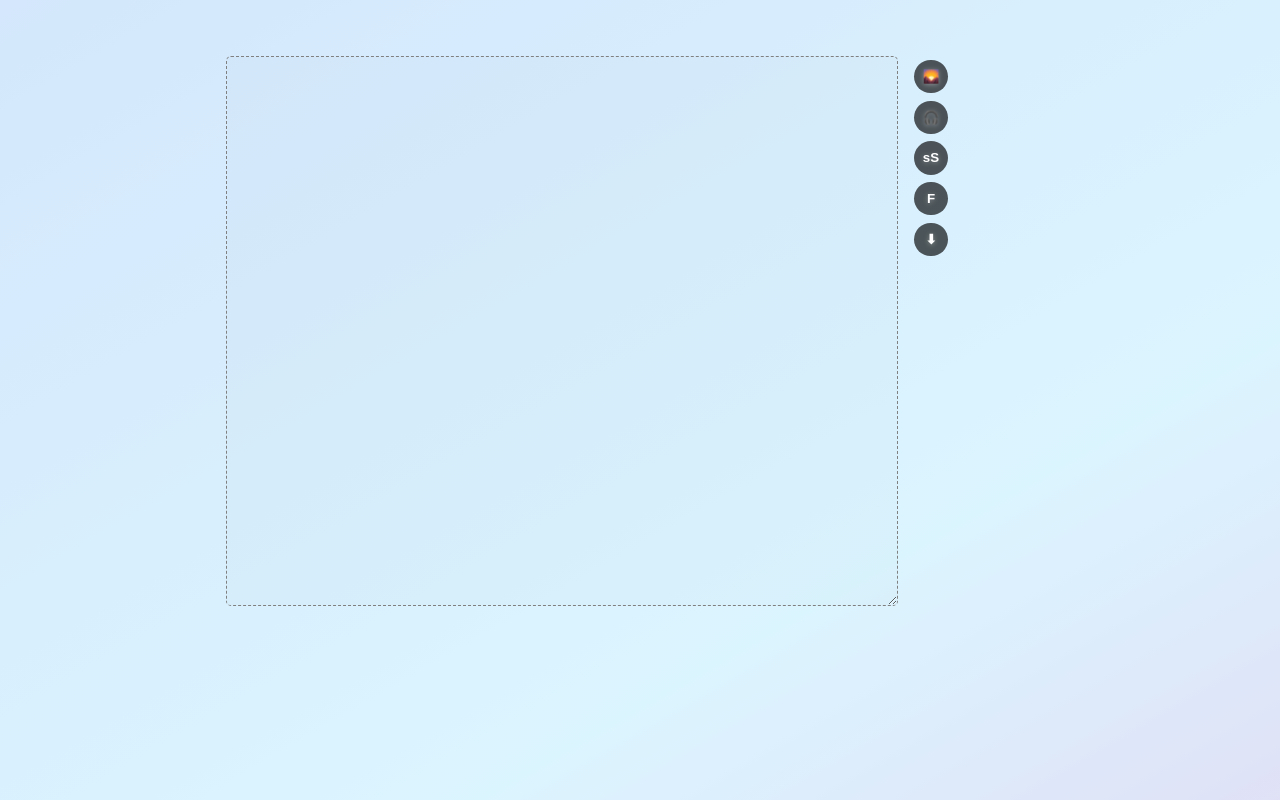
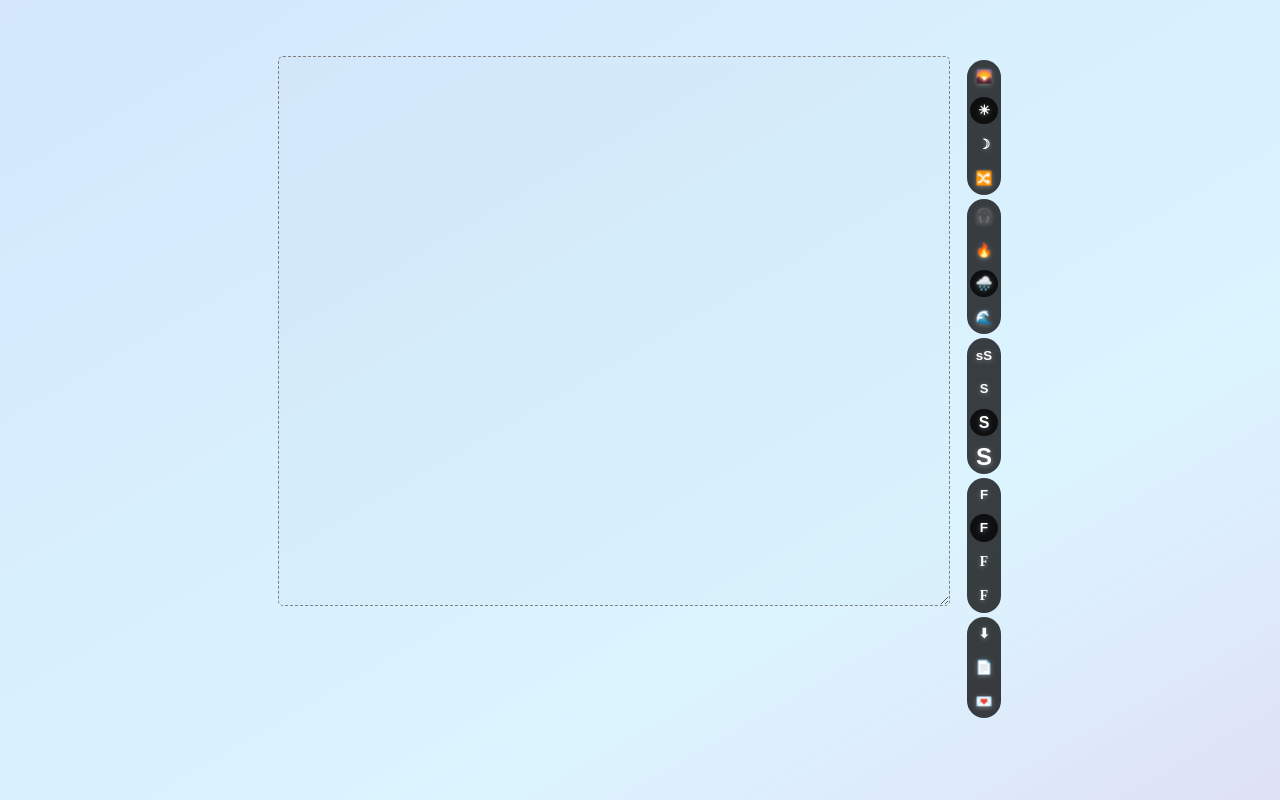
Before and after one commit to reinhardt021/firefly-next, a Next.js app in the folder next-app/: page / in a window 1280 px wide. Built offline with nearby package versions, Linux system fonts and the light colour scheme.

Commit message:
got the menu row looking right and also added text on hover for the menu options

```diff
--- a/next-app/components/MenuRow.jsx
+++ b/next-app/components/MenuRow.jsx
@@ -3,8 +3,10 @@ import styles from '../styles/Main.module.css'
 
 export default function MenuRow(props) {
   const [options, setOptions] = useState(props.options);
+  const rowClass = `menu__row--${props.mode}`
   const rowStyles = [
     styles['menu__row'],
+    styles[rowClass],
   ];
   const itemClass = `menu__item--${props.mode}`
   const itemStyles = [
@@ -47,6 +49,7 @@ export default function MenuRow(props) {
         return (
           <button key={index}
             className={optionStyles.join(' ')}
+            title={option.hoverTitle}
             onClick={() => updateSelected(option.id, option.handleClick)}
           >
             {option.title}
--- a/next-app/pages/index.jsx
+++ b/next-app/pages/index.jsx
@@ -36,18 +36,21 @@ export default function Main() {
     {
       id: 'f1',
       title: (<span className={styles['menu__option--sans-serif']}>F</span>),
+      hoverTitle: 'Sans Serif Font',
       selected: true,
       handleClick: () => setTextFamily(T_SANS),
     },
     {
       id: 'f2',
       title: (<span className={styles['menu__option--serif']}>F</span>),
+      hoverTitle: 'Serif Font',
       selected: false,
       handleClick: () => setTextFamily(T_SERIF),
     },
     {
       id: 'f3',
       title: (<span className={styles['menu__option--script']}>F</span>),
+      hoverTitle: 'Script Font',
       selected: false,
       handleClick: () => setTextFamily(T_SCRIPT),
     },
@@ -57,18 +60,21 @@ export default function Main() {
     {
       id: 's1',
       title: (<span className={styles['menu__option--small']}>S</span>),
+      hoverTitle: 'Small Font Size',
       selected: false,
       handleClick: () => setTextSize(T_SMALL),
     },
     {
       id: 's2',
       title: (<span className={styles['menu__option--medium']}>S</span>),
+      hoverTitle: 'Medium Font Size',
       selected: true,
       handleClick: () => setTextSize(T_MEDIUM),
     },
     {
       id: 's3',
       title: (<span className={styles['menu__option--large']}>S</span>),
+      hoverTitle: 'Large Font Size',
       selected: false,
       handleClick: () => setTextSize(T_LARGE),
     },
@@ -78,18 +84,21 @@ export default function Main() {
     {
       id: 'b1',
       title: '☀',
+      hoverTitle: 'Light Mode',
       selected: true,
       handleClick: () => setMode(LIGHT),
     },
     {
       id: 'b2',
       title: '☽',
+      hoverTitle: 'Dark Mode',
       selected: false,
       handleClick: () => setMode(DARK),
     },
     {
       id: 'b3',
       title: '🔀',
+      hoverTitle: 'Shuffle Background',
       selected: false,
       handleClick: () => setBgStyle(currBG => {
         const bgs = BACKGROUNDS.filter(bg => bg != currBG);
@@ -108,6 +117,7 @@ export default function Main() {
     {
       id: 'm1',
       title: '🔥',
+      hoverTitle: 'Crackling Fire',
       selected: false,
       handleClick: () => setAudioFile(oldFile => {
         setupAudio(A1, volume);
@@ -117,6 +127,7 @@ export default function Main() {
     {
       id: 'm2',
       title: '🌧️',
+      hoverTitle: 'Wind & Rain',
       selected: true,
       handleClick: () => setAudioFile(oldFile => {
         setupAudio(A2, volume);
@@ -126,6 +137,7 @@ export default function Main() {
     {
       id: 'm3',
       title: '🌊',
+      hoverTitle: 'Crashing Waves',
       selected: false,
       handleClick: () => setAudioFile(oldFile => {
         setupAudio(A3, (volume / 5)); // have to do part of the volume becuase it is so loud
@@ -138,6 +150,7 @@ export default function Main() {
     {
       id: 'd1',
       title: '📄',
+      hoverTitle: 'Save to File',
       selected: false,
       handleClick: () => {
         const element = document.createElement('a');
@@ -153,6 +166,7 @@ export default function Main() {
     {
       id: 'd2',
       title: '💌',
+      hoverTitle: 'Email Text',
       selected: false,
       handleClick: () => {
         const textBody = document.getElementById('input-text').value;
--- a/next-app/styles/Main.module.css
+++ b/next-app/styles/Main.module.css
@@ -86,15 +86,24 @@
     display: flex;
     justify-content: flex-start;
     align-items: center;
+    flex-direction: column;
+    border-radius: 500px;
+    margin: 0.25em 0.05em;
+}
+.menu__row--light {
+    background: rgba(var(--black), 0.75);
+}
+.menu__row--dark {
+    background: rgba(var(--white), 0.75);
 }
 
 .menu__item {
-    margin: 0.25em 0.05em;
+    margin: 0.25em 0.25em;
 
     border-width: 0;
     border-radius: 100%;
-    width: 2.5em;
-    height: 2.5em;
+    width: 2em;
+    height: 2em;
     /*for centering the icons*/
     display: flex;
     justify-content: center;
@@ -103,43 +112,43 @@
     font-weight: bold;
 }
 .menu__item--light {
-    background: rgba(var(--black),0.65);
+    background: rgb(var(--black) / 0);
     color: white;
     text-shadow: 0 1px 5px rgba(var(--white), 0.35);
 }
 .menu__item--dark {
-    background: rgba(var(--white),0.65);
+    background: rgb(var(--white) / 0);
     color: black;
     text-shadow: 0 1px 5px rgba(var(--black), 0.35);
 }
 
-.menu__row .menu__option {
-    visibility: hidden;
-}
-.menu__row:hover .menu__option {
-    visibility: visible;
-}
+/*.menu__row .menu__option {*/
+    /*visibility: hidden;*/
+/*}*/
+/*.menu__row:hover .menu__option {*/
+    /*visibility: visible;*/
+/*}*/
 
 .menu__option {
     font-size: 0.85em;
 }
 .menu__option--light {
-    background: rgba(var(--black),0.45);
+    background: rgba(var(--black),0);
 }
 .menu__option--light:hover:not(.menu__option--selected-light) {
-    background: rgba(var(--black),0.25);
+    background: rgba(var(--black),0.55);
 }
 .menu__option--selected-light {
-    background: rgba(var(--black),0.65);
+    background: rgba(var(--black),0.75);
 }
 .menu__option--dark {
-    background: rgba(var(--white),0.45);
+    background: rgba(var(--white),0);
 }
 .menu__option--dark:hover:not(.menu__option--selected-dark) {
-    background: rgba(var(--white),0.25);
+    background: rgba(var(--white),0.55);
 }
 .menu__option--selected-dark {
-    background: rgba(var(--white),0.65);
+    background: rgba(var(--white),0.75);
 }
 .menu__option--sans-serif, .text--sans-serif {
   font-family: sans-serif;
```
